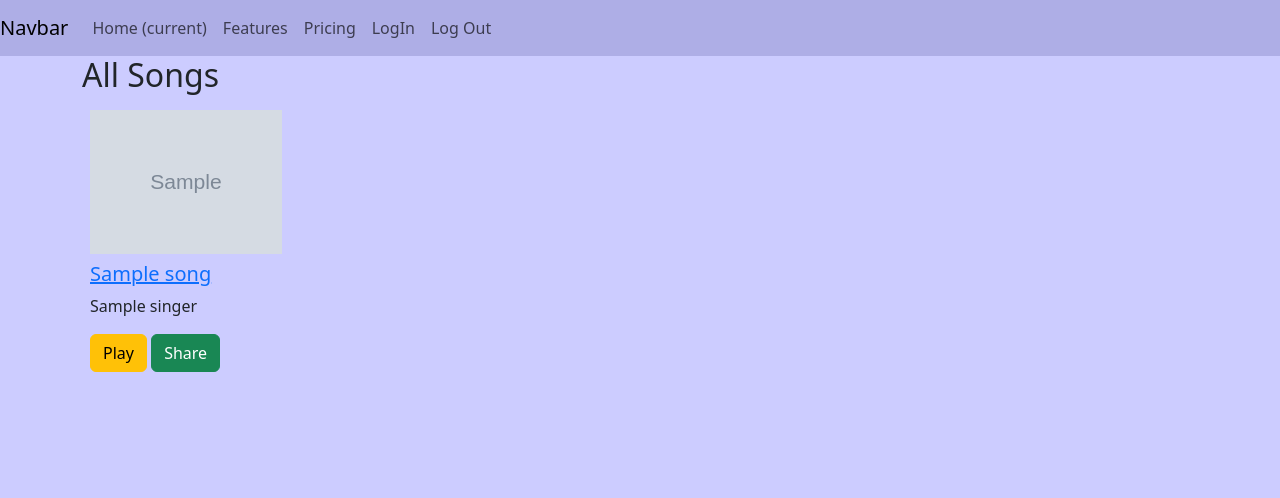
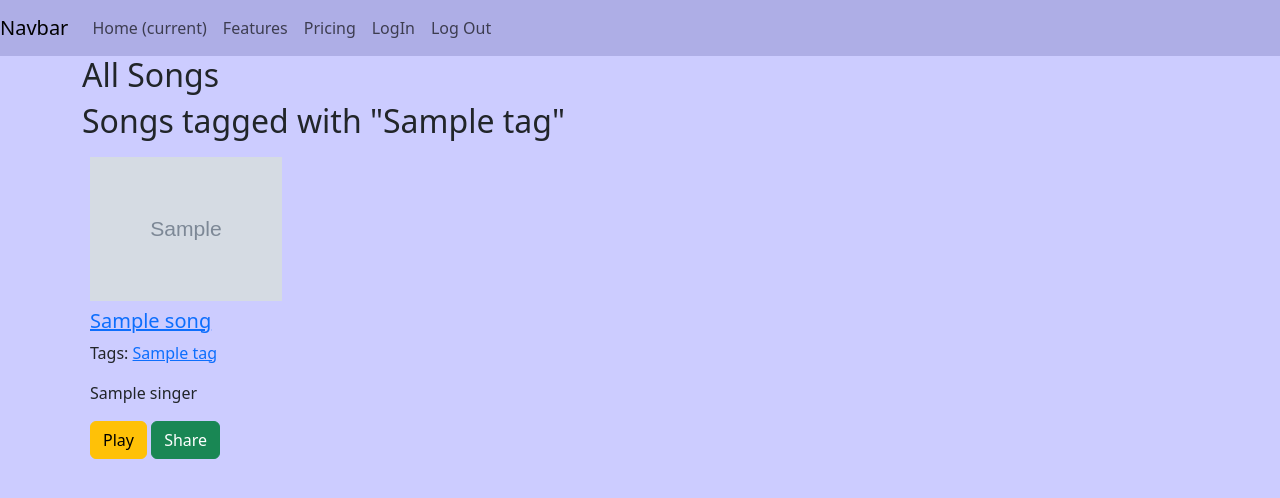
Before and after one commit to AnupamaPradhan01/GaanaBajo, a Django app: template music_app/templates/music_app/song/song_list.html in a window 1280 px wide. Shown: the top 498 px of the page. Run offline with Django 3.2, Linux system fonts and the light colour scheme; the template is opened without the code that fills it: most values are stand-ins (such as "Sample title", 1, 10 or a date in 2020); grey boxes marked "Sample" are stand-in pictures; some libraries are stand-ins or nearby versions.

Commit message:
adding the tagging functionality

```diff
--- a/music_app/models.py
+++ b/music_app/models.py
@@ -1,6 +1,7 @@
 from django.db import models
 from django.utils import timezone
 from django.urls import reverse
+from taggit.managers import TaggableManager
 
 # creating model manager
 
@@ -32,6 +33,8 @@ class Song(models.Model):
     objects = models.Manager()
     # custom manager
     hindi = HindiManager()
+    # adding tag manager
+    tags = TaggableManager()
 
     # defining default sort order(reverse chronological order)from newest to oldest
 
--- a/music_app/templates/music_app/song/song_detail.html
+++ b/music_app/templates/music_app/song/song_detail.html
@@ -22,6 +22,7 @@
         </div>
         <div class="col-10 mt-2">
           <a href="" class="btn btn-danger" style="width:20rem">Add to favourite</a>
+
         </div>
       </div>
     </div>
--- a/music_app/templates/music_app/song/song_list.html
+++ b/music_app/templates/music_app/song/song_list.html
@@ -2,6 +2,11 @@
  {% block content %}
 
 <h2>All Songs</h2>
+{% comment %} filtering the tag {% endcomment %}
+{% if tag %}
+<h2>Songs tagged with "{{tag.name}}" </h2>
+{% endif %}
+{% comment %} filtering ends here {% endcomment %}
 {% comment %} start of row {% endcomment %}
 <div class="row p-2">
   {% for songs in songs %}
@@ -15,9 +20,17 @@
           <a href="{{ songs.get_absolute_url }}">
             <h5 class="list-title mt-2">{{songs.name}}</h5>
           </a>
+          {% comment %} adding tags start {% endcomment %}
+          <p class="tags">Tags:
+            {% for tag in songs.tags.all %}
+              <a href="{% url "music_app:song_list_by_tag" tag.slug  %}">{{tag.name}}</a>
+              {% if not forloop.last %}, {% endif %}
+            {% endfor %}
+          </p>
+          {% comment %} adding tags end {% endcomment %}
           <p class="list-text">{{songs.singer}}</p>
           <a href="" class="btn btn-warning">Play</a>
-          <a href="" class="btn btn-success">Share</a>
+          <a href="{% url 'music_app:song_share' songs.id %}" class="btn btn-success">Share</a>
       </div>
       {% comment %} song info ends {% endcomment %}
     </div>
--- a/music_app/urls.py
+++ b/music_app/urls.py
@@ -5,5 +5,7 @@ app_name = 'music_app'
 
 urlpatterns = [
     path('', views.song_list, name='song_list'),
+    path('tag/<slug:tag_slug>/', views.song_list, name='song_list_by_tag'),
     path('<int:year>/<slug:song>/', views.song_detail, name='song_detail'),
+    path('<int:song_id>/', views.song_share, name='song_share'),
 ]
```
Also changed, not shown: music_app/templates/music_app/song/song_share.html (added, +16 -0 lines), music_app/views.py (+22 -4 lines), music_player/settings.py (+10 -1 lines), db.sqlite3, music_app/migrations/0003_song_tags_alter_song_slug.py (added).
